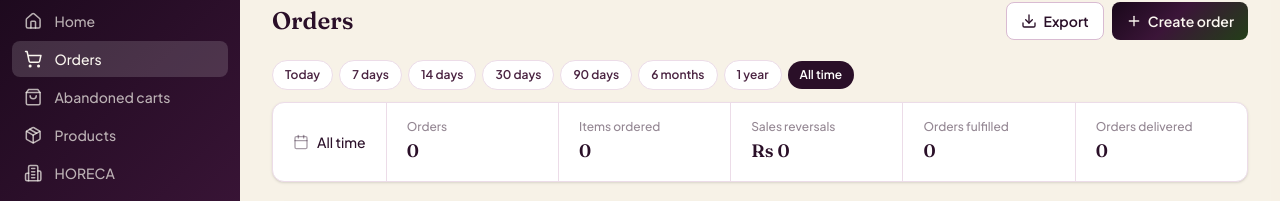
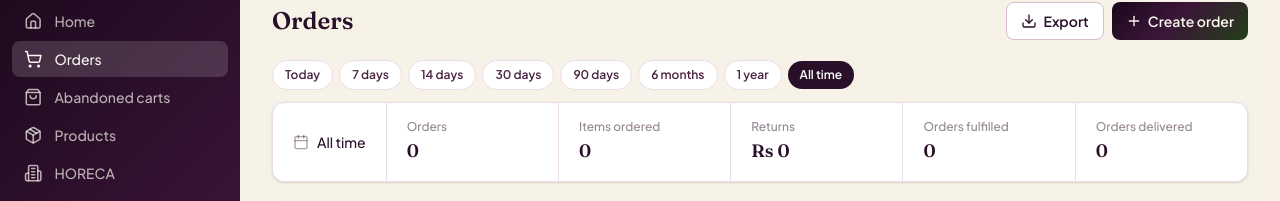
Before and after one commit to thesocialmediacompany/eco-global-trial, a Next.js app: page /admin/orders in a window 1280 px wide. Shown: the part 78-279 px from the top of the page. Built offline with nearby package versions, Linux system fonts and the light colour scheme; no server answers; the database is empty.

Commit message:
Rename orders metric "Sales reversals" to "Returns"
Shopify's own label read as jargon; "Returns" is clearer for the team. Same
metric — the value of orders refunded in the selected period.

```diff
--- a/src/app/admin/(panel)/orders/page.tsx
+++ b/src/app/admin/(panel)/orders/page.tsx
@@ -165,7 +165,7 @@ export default async function OrdersPage({
   const metrics = [
     { label: "Orders", value: rOrders.toString() },
     { label: "Items ordered", value: (rItems._sum.quantity ?? 0).toString() },
-    { label: "Sales reversals", value: formatPKR(rRefunds._sum.total ?? 0) },
+    { label: "Returns", value: formatPKR(rRefunds._sum.total ?? 0) },
     { label: "Orders fulfilled", value: rFulfilled.toString() },
     { label: "Orders delivered", value: rDelivered.toString() },
   ];
```
